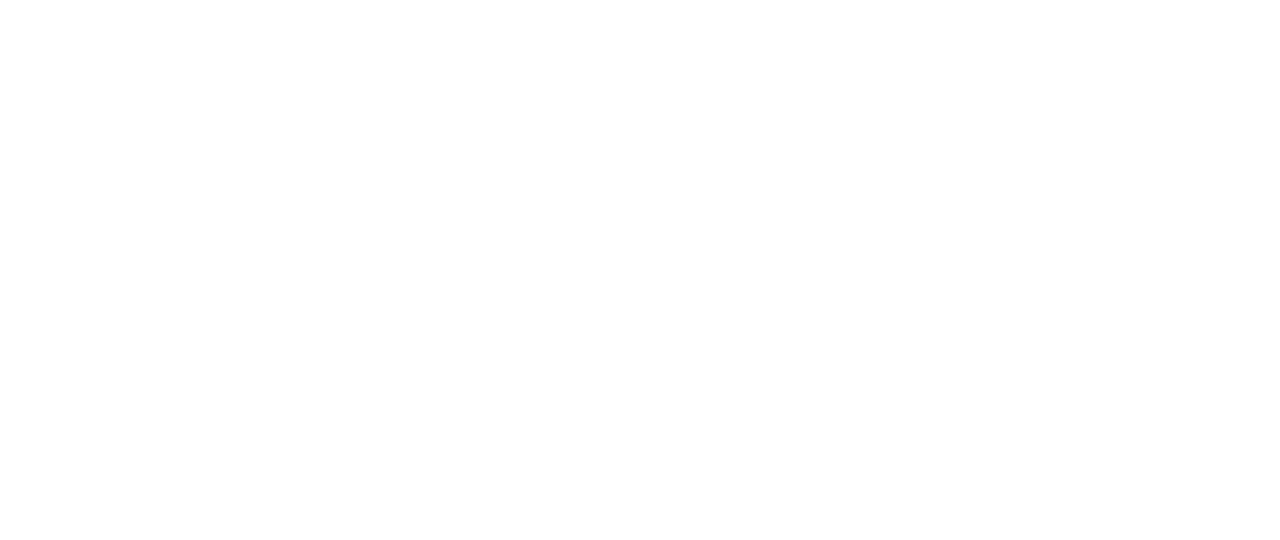
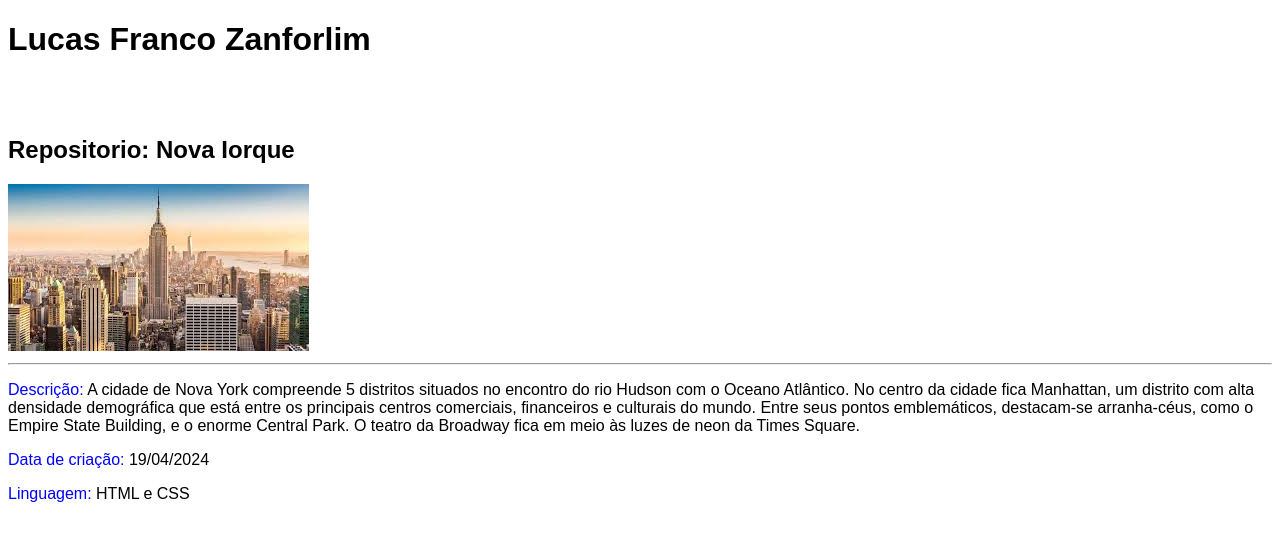
Before and after one commit to lucaszanfa/Trabalho-10-pts, a plain HTML site: page repositorio3.html in a window 1280 px wide. Drawn offline with Linux system fonts and the light colour scheme.

Commit message:
modificando os repositorios

```diff
--- a/repositorio3.html
+++ b/repositorio3.html
@@ -7,6 +7,15 @@
     <link rel="stylesheet" href="style2.css">
 </head>
 <body>
+    <h1>Lucas Franco Zanforlim</h1>
+    <br><br>
+    <h2>Repositorio: Nova Iorque</h2>
+    <img src="imgs/nyc.jpg" alt="">
+    <hr>
+    <p><span class="descricao">Descrição:</span> A cidade de Nova York compreende 5 distritos situados no encontro do rio Hudson com o Oceano Atlântico. No centro da cidade fica Manhattan, um distrito com alta densidade demográfica que está entre os principais centros comerciais, financeiros e culturais do mundo. Entre seus pontos emblemáticos, destacam-se arranha-céus, como o Empire State Building, e o enorme Central Park. O teatro da Broadway fica em meio às luzes de neon da Times Square.</p>
+    <p><span class="data">Data de criação:</span> 19/04/2024</p>
+    <p><span class="linguagem">Linguagem: </span>HTML e CSS</p>
+
 
 </body>
 </html>
--- a/style2.css
+++ b/style2.css
@@ -0,0 +1,12 @@
+body{
+    font-family: Arial, Helvetica, sans-serif;
+}
+.descricao {
+    color: blue;
+}
+.data{
+    color: blue;
+}
+.linguagem{
+    color: blue;
+}
```
Also changed, not shown: repositorio1.html (+7 -0 lines), repositorio2.html (+8 -0 lines).
